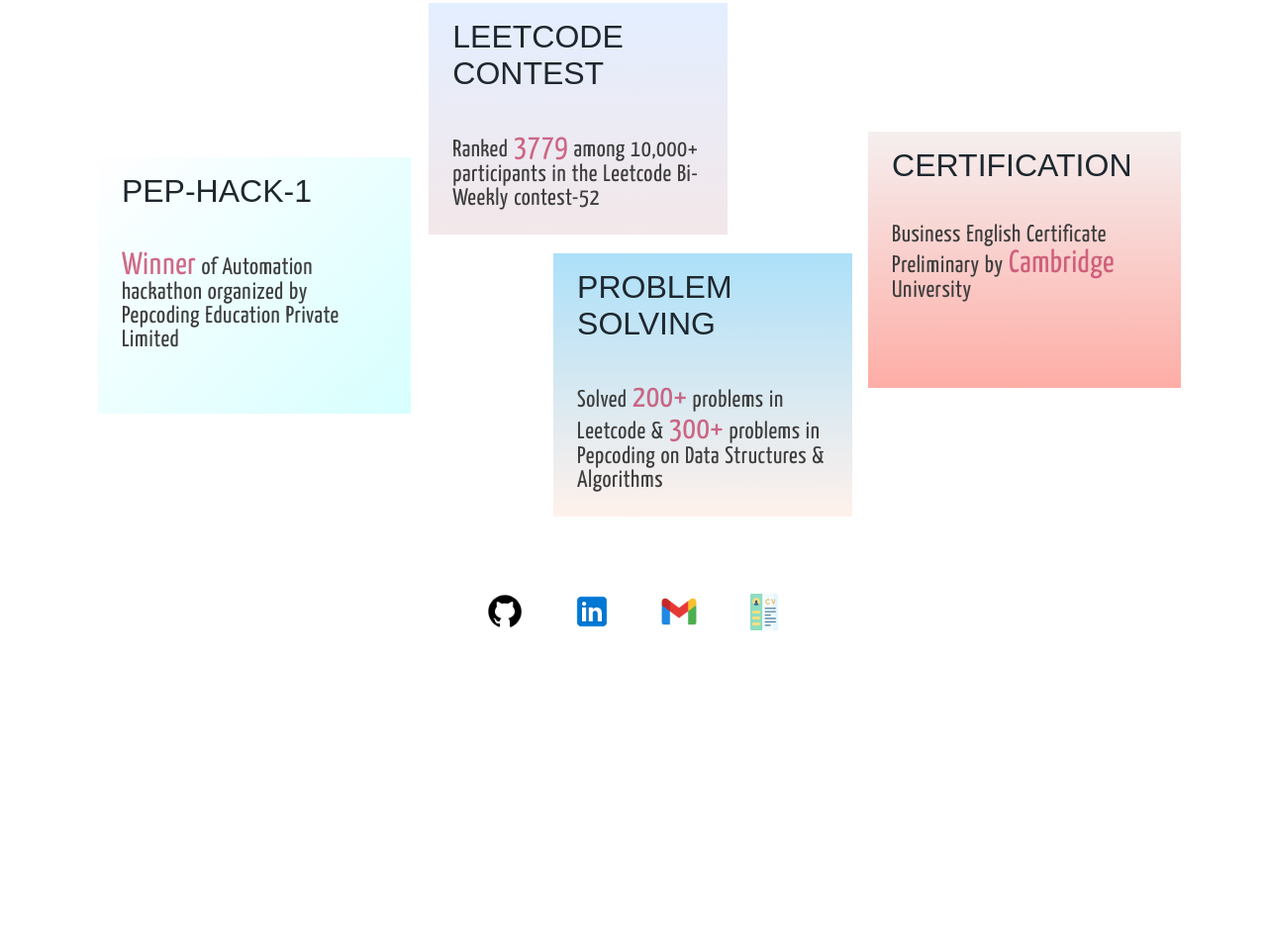
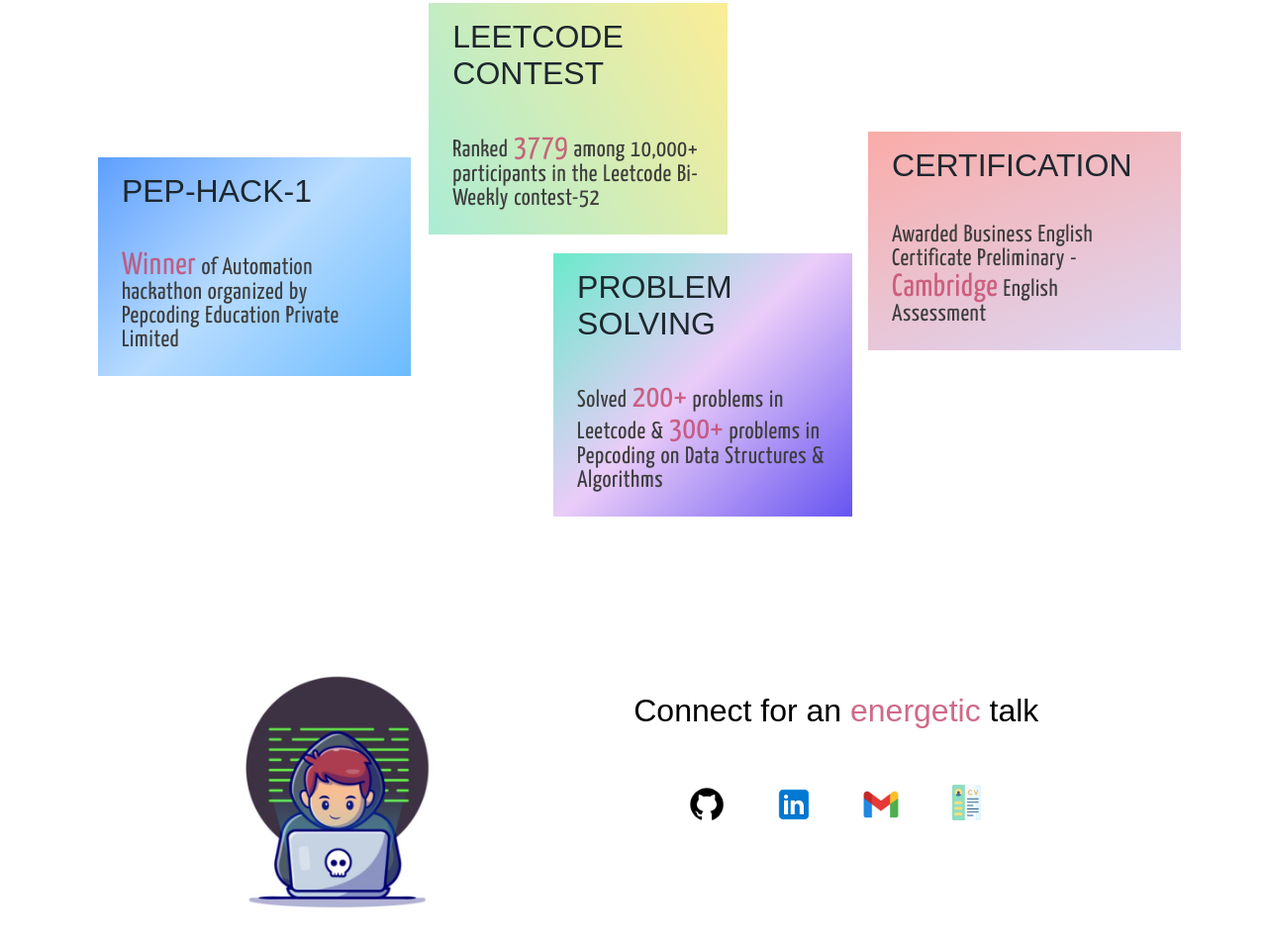
Before and after one commit to arun496/apnafolio, a plain HTML site: page folder.html in a window 1280 px wide. Shown: the part 2580-3535 px from the top of the page at 99% size. Before the commit the page ends 3230 px from the top, so only its background shows below. Drawn offline with Linux system fonts and the light colour scheme; a web font is replaced by a local one.

Commit message:
Contact section added

```diff
--- a/folder.css
+++ b/folder.css
@@ -493,9 +493,7 @@
     margin-bottom: 2rem;
 }
 .notable {
-    /* height: 17rem; */
     width: 26%;
-    min-height: 50%;
     /* background-color: blueviolet; */
     position: absolute;
     color: #19162B;
@@ -503,24 +501,27 @@
 .notable-1 {
     top: 30%;
     left: 5.5%;
-    background-image: linear-gradient(-225deg, #FFFEFF 0%, #D7FFFE 100%);
+    background-image: linear-gradient(-225deg, #5D9FFF 0%, #B8DCFF 48%, #6BBBFF 100%);
 }
 .notable-2 {
     width: 72%;
     position: relative;
-    background-image: linear-gradient(to top, #f3e7e9 0%, #e3eeff 99%, #e3eeff 100%);
+    background-image: linear-gradient(60deg, #abecd6 0%, #fbed96 100%);
+
 }
 .notable-3 {
     width: 72%;
     position: relative;
     left: 30%;
     margin-top: 1.2rem;
-    background-image: linear-gradient(to top, #fff1eb 0%, #ace0f9 100%);
+    background-image: linear-gradient(-225deg, #69EACB 0%, #EACCF8 48%, #6654F1 100%);
+
+
 }
 .notable-4 {
     top: 25%;
     left: 69.5%;
-    background-image: linear-gradient(to top, #feada6 0%, #f5efef 100%);
+    background-image: linear-gradient(-20deg, #ddd6f3 0%, #faaca8 100%, #faaca8 100%);
 
 }
 .notable-section-header {
@@ -569,19 +570,41 @@
     display: flex;
     justify-content: center;
     align-items: center;
+    height: 60vh;
+}
+.contact-img-cont {
+    width: 40%;
+    height: 100%;
+    /* background-color: yellow; */
+}
+.contact-programmer {
+    width: 100%;
+    height: 100%;
+}
+.contact-description-cont {
+    width: 60%;
+    /* height: 100%; */
+    display: flex;
+    flex-direction: column;
+    justify-content: center;
+    align-items: center;
+    font-size: xx-large;
+    font-family: 'Cantora One', sans-serif;
 }
 .contacts-links-box {
-    width: 100%;
-    height: 4rem;
-    margin-top: 2rem;
-    /* background-color: yellow; */
+    width: 80%;
+    /* height: 80%; */
     /* background-color: blueviolet; */
     display: flex;
     justify-content: center;
     align-items: center;
-    gap: 3rem;
+}
+.icons-cont {
+    display: flex;
+    margin: 2rem;
 }
 .contact-icon {
+    margin: 1.5rem;
     width: 2.5rem;
     height: 2.5rem;
     transition: transform 0.2s ease-out;
@@ -676,6 +699,9 @@
         position: relative;
         left: 0%;
         left: calc( ( 100% - 45% ) / 2 );
+    }
+    .contacts-links-box {
+        width: 100%;
     }
 }
 @media only screen and (max-width: 426px) {
@@ -814,7 +840,15 @@
         font-size: 2rem;
     }
     .contacts-links-box {
-        gap: 0rem;
+        flex-direction: column;
+        width: 100%;
+    }
+    .contact-img-cont {
+        width: 100%;
+    }
+    .contact-description-cont {
+        width: 100%;
+        font-size: x-large;
     }
     .contact-icon {
         margin: 1rem;
--- a/folder.html
+++ b/folder.html
@@ -296,8 +296,8 @@
                     <div class="notable-4 notable">
                         <div class="notable-section-header">CERTIFICATION</div>
                         <div class="notable-section-body">
-                            <p>Business English Certificate Preliminary by <span class="highlight-word">Cambridge</span>
-                                University</p>
+                            <p>Awarded Business English Certificate Preliminary - <span class="highlight-word">Cambridge</span>
+                                English Assessment</p>
                         </div>
                     </div>
                 </div>
@@ -307,6 +307,12 @@
             <!-- <div class="contacts-box-cont"> -->
             <!-- <div class="contacts-header-cont"> -->
             <div class="contacts-links-box">
+                <div class="contact-img-cont">
+                    <img src="./views/Programmer3.JPG" class="contact-programmer">
+                </div>
+                <div class="contact-description-cont">
+                    <div class="contact-section">Connect for an <span class="highlight-word">energetic</span> talk</div>
+                    <div class="icons-cont">
                         <div class="github-contact-icon contact-icon">
                             <img src="./views/Github.png">
                         </div>
@@ -320,6 +326,9 @@
                             <img src="./views/cv.png">
                         </div>
                     </div>
+                </div>
+
+            </div>
             <!-- </div> -->
             <!-- </div> -->
         </div>
@@ -327,6 +336,7 @@
     <!-- <div class="folder-page-img-cont">
         <img class="folder-page-img" src="./views/Programmer1.jpg">
     </div> -->
+
     <script src="folder.js"></script>
 </body>
 
```
Also changed, not shown: views/Programmer3.JPG (added). Lines whose indentation alone changed are shown as unchanged.
